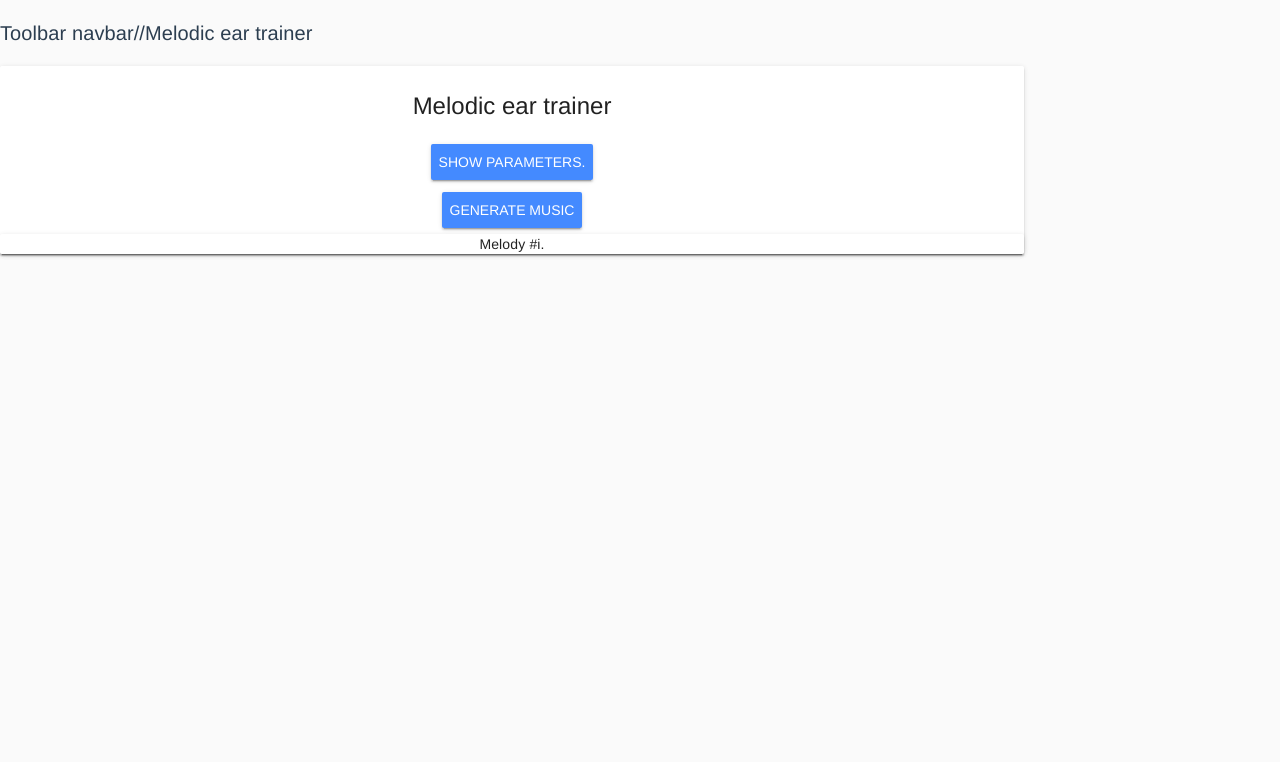
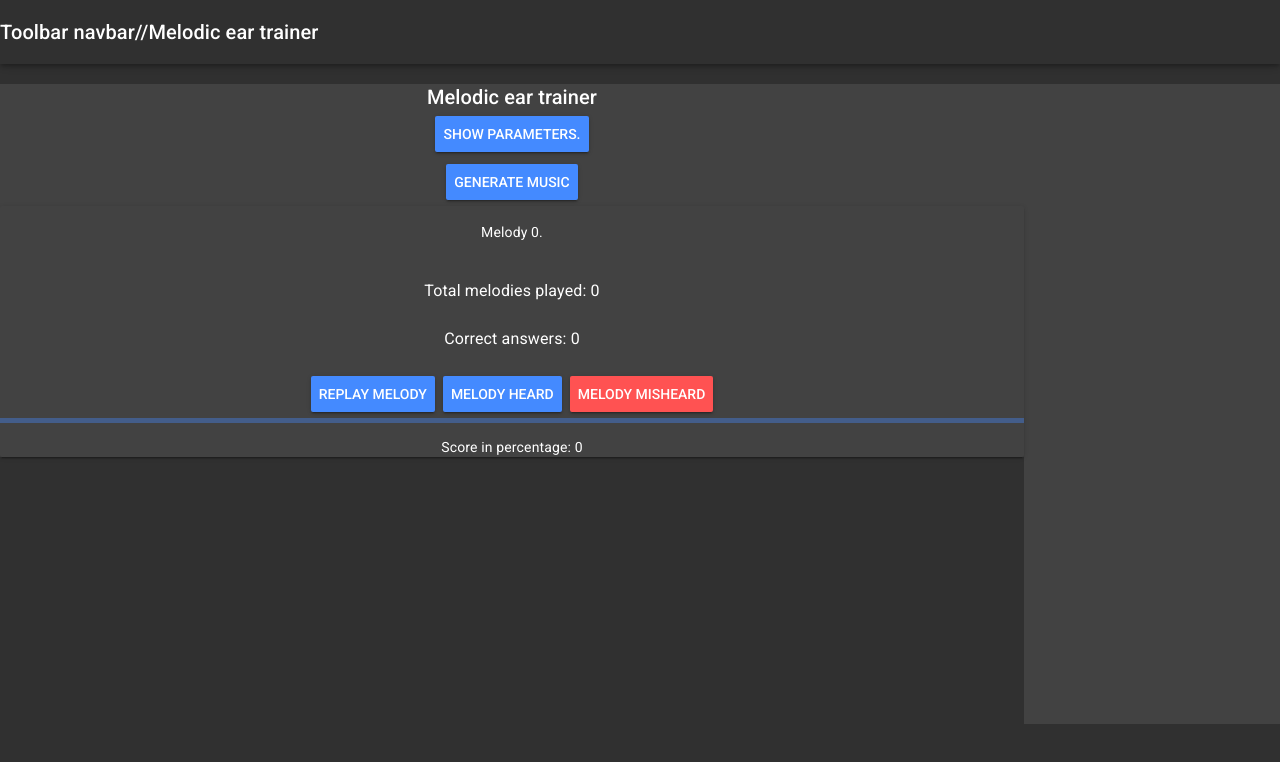
Before and after one commit to prki/Melodiceartrainer, a Vue app: page / in a window 1280 px wide. Shown: the top 762 px of the page. Built offline with nearby package versions, Linux system fonts and the light colour scheme.

Commit message:
Quiz controller scaffold, css updates
Added basic scaffold for quiz controller (control buttons, progress
bar). Updated CSS to better utilize material.

```diff
--- a/src/App.vue
+++ b/src/App.vue
@@ -1,14 +1,13 @@
 <template>
   <div id="app">
-    <div class="md-toolbar-row">
-      <p class="md-title">Toolbar navbar//Melodic ear trainer</p>
+    <div class="md-toolbar-row md-elevation-4 main-header">
+      <h1 class="md-title">Toolbar navbar//Melodic ear trainer</h1>
     </div>
     <div class="md-layout">
+      <!--<div class="md-layout-item md-size-20"></div>-->
       <div class="md-layout-item">
-        <md-card>
-          <md-card-header>
-            <div class="md-title">Melodic ear trainer</div>
-          </md-card-header>
+        <md-content>
+          <div class="md-title">Melodic ear trainer</div>
           <md-button
             class="md-raised md-primary"
             v-on:click="changeQuizParametersVisibility"
@@ -16,11 +15,11 @@
           <QuizParameters v-show="showQuizParameters" />
           <MusicGenerator v-on:music-generated="playGeneratedMusic" />
           <QuizController />
-        </md-card>
+        </md-content>
       </div>
-      <div class="md-layout-item md-size-20 history-bar">
-        <md-content class="md-scrollbar">
-          <ul>
+      <div class="md-layout-item md-size-20">
+        <md-content class="md-scrollbar history-bar">
+          <ul class="ul-history">
             <li v-for="melody in this.$store.state.generatedMelodies" :key="melody.id">{{ melody }}</li>
           </ul>
         </md-content>
@@ -99,17 +98,28 @@ export default {
 
 <style>
 #app {
-  font-family: Avenir, Helvetica, Arial, sans-serif;
+  font-family: Roboto, Avenir, Helvetica, Arial, sans-serif;
   -webkit-font-smoothing: antialiased;
   -moz-osx-font-smoothing: grayscale;
   text-align: center;
-  color: #2c3e50;
-  /*margin-top: 60px;*/
+  /* color: #2c3e50;*/
+  margin-top: 60px;
   margin: auto;
+}
+
+.main-header {
+  /*background-color: #f5f5f5;*/
+  margin-bottom: 20px;
+  color: #ffffff;
 }
 
 .history-bar {
   overflow: auto;
-  max-height: 600px;
+  max-height: 80vh;
+  min-height: 80vh;
+}
+
+.ul-history {
+  margin-top: 0px;
 }
 </style>
--- a/src/components/QuizController.vue
+++ b/src/components/QuizController.vue
@@ -1,12 +1,47 @@
 <template>
   <div id="QuizController">
-    <md-card>Melody #i.</md-card>
+    <md-card>
+      <md-card-header>Melody {{ totalQuestions }}.</md-card-header>
+      <md-list class="answers-list">
+        <md-list-item>Total melodies played: {{ totalQuestions }}</md-list-item>
+        <md-list-item>Correct answers: {{ correctAnswers }}</md-list-item>
+      </md-list>
+      <md-button class="md-raised md-primary" v-on:click="replayMelody">Replay melody</md-button>
+      <md-button class="md-raised md-primary" v-on:click="handleMelodyHeard(true)">Melody heard</md-button>
+      <md-button class="md-raised md-accent" v-on:click="handleMelodyHeard(false)">Melody misheard</md-button>
+
+      <md-progress-bar md-mode="determinate" :md-value="correctPercentage"></md-progress-bar>
+      <p class="md-body-1">Score in percentage: {{ Math.round(correctPercentage * 10) / 10 }}</p>
+    </md-card>
   </div>
 </template>
 
 <script>
-export default {};
+export default {
+  data: () => ({
+    correctAnswers: 0,
+    totalQuestions: 0,
+    correctPercentage: 0
+  }),
+  methods: {
+    replayMelody: () => {
+      alert("Not implemented.");
+    },
+
+    handleMelodyHeard: function(heardCorrect) {
+      if (heardCorrect === true) {
+        this.correctAnswers++;
+      }
+      this.totalQuestions++;
+      this.correctPercentage =
+        (this.correctAnswers / this.totalQuestions) * 100;
+    }
+  }
+};
 </script>
 
 <style scoped>
+.answers-list {
+  align-items: center;
+}
 </style>
--- a/src/main.js
+++ b/src/main.js
@@ -2,7 +2,7 @@ import Vue from 'vue'
 import Vuex from 'vuex'
 import VueMaterial from 'vue-material'
 import 'vue-material/dist/vue-material.css'
-import 'vue-material/dist/theme/default.css'
+import 'vue-material/dist/theme/default-dark.css'
 import App from './App.vue'
 
 Vue.config.productionTip = false
```
